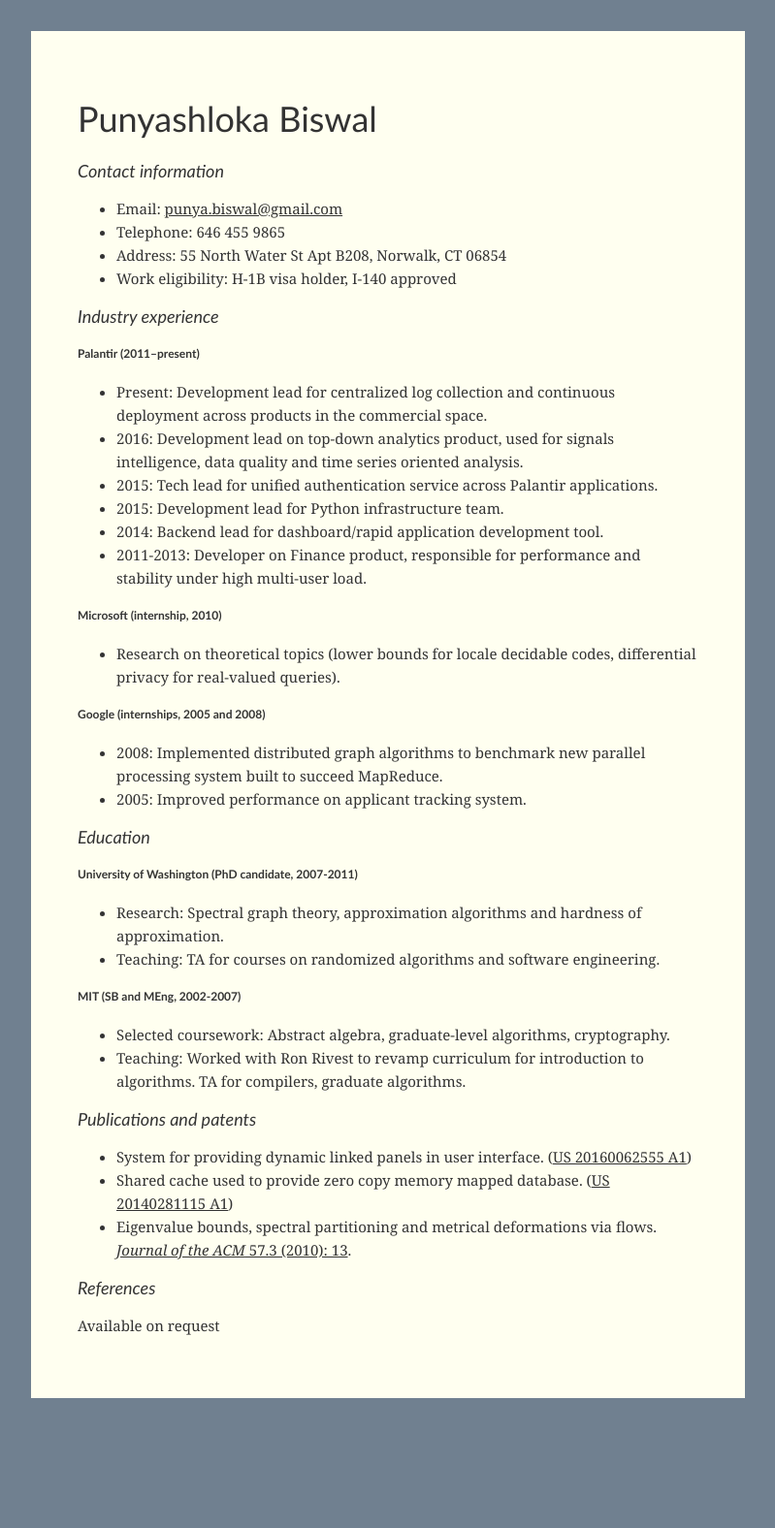
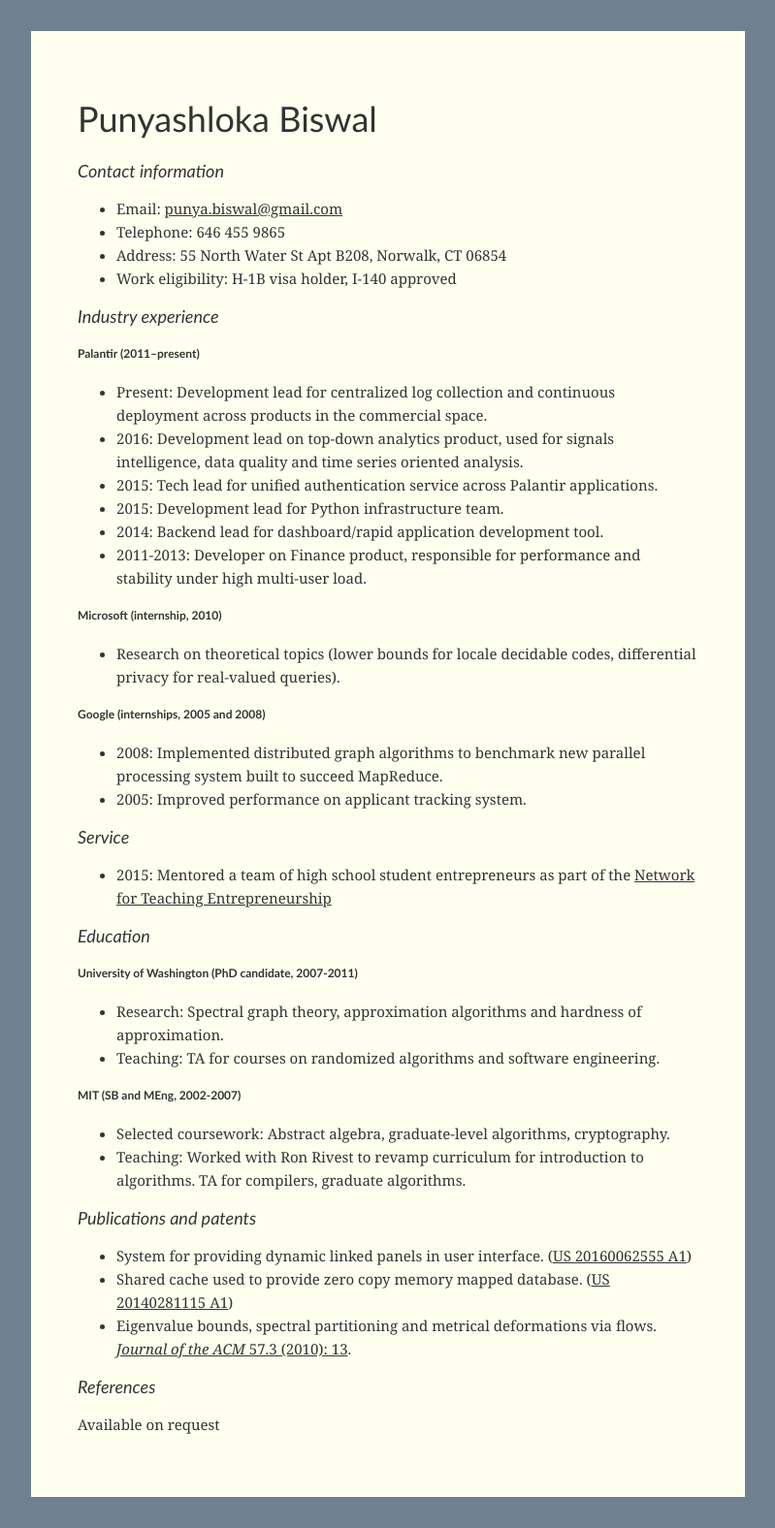
Before and after one commit to punya/punya.github.io, a Jekyll site: the page built from resume.md, in a window 1280 px wide. Shown: the whole page at 97% size, without its empty margins (240-1039 px from the left). Built offline with Jekyll 4.4.1, drawn with Linux system fonts in a browser that asks for light colours; before the commit the page ends 1474 px from its top, so only the background shows below that.

Commit message:
Add service section

```diff
--- a/resume.md
+++ b/resume.md
@@ -27,6 +27,8 @@
 - 2008: Implemented distributed graph algorithms to benchmark new parallel processing system built to succeed MapReduce.
 - 2005: Improved performance on applicant tracking system.
 
+## Service
+- 2015: Mentored a team of high school student entrepreneurs as part of the [Network for Teaching Entrepreneurship](https://www.nfte.com/)
 
 ## Education
 
```
